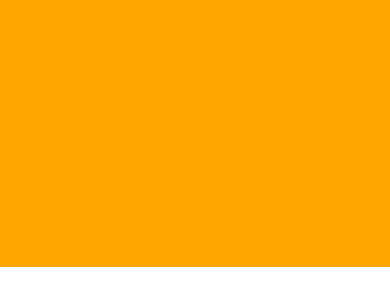
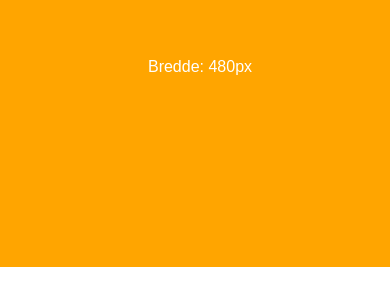
Before and after one commit to RedMist8900/rwd-color-change, a plain HTML site: page index.html in a window 390 px wide. Shown: the part 133-438 px from the top of the page. Drawn offline with Linux system fonts and the light colour scheme.

Commit message:
Completed with text and centered

```diff
--- a/css/rwd.css
+++ b/css/rwd.css
@@ -1,30 +1,42 @@
 @media screen and (max-width: 960px) {
    .box{
       background: blue;
+   }
+
+   .box::after{
       display: flex;
       align-items: center;
       justify-content: center;
       content: "Bredde: 960px";
       color: white;
+      height: inherit;
    }
 }
 
 @media screen and (max-width: 768px) {
    .box{
       background: green;
+   }
+
+   .box::after{
       display: flex;
       align-items: center;
       justify-content: center;
       content: "Bredde: 768px";
+      height: inherit;
    }
 }
 
  @media screen and (max-width: 480px) {
    .box{
       background: orange;
+   }
+
+   .box::after{
       display: flex;
       align-items: center;
       justify-content: center;
       content: "Bredde: 480px";
+      height: inherit;
    }
 }
```
